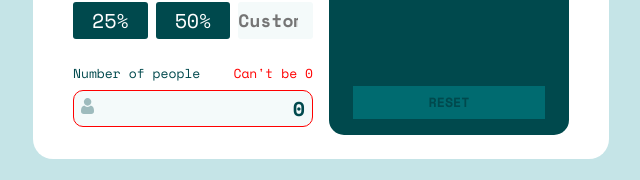
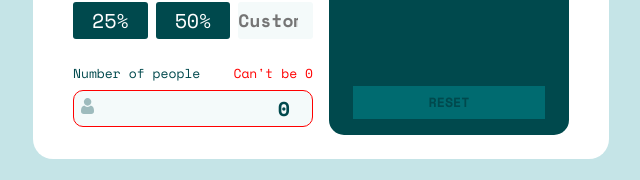
Before and after one commit to ripterdust/TipCalculator, a React (Create React App) app: page / in a window 1280 px wide. Shown: the part 468-648 px from the top of the page, without its empty margins (319-959 px from the left). Built offline with nearby package versions, Linux system fonts and the light colour scheme.

Commit message:
cambiando el input de text a number

```diff
--- a/src/components/Options.js
+++ b/src/components/Options.js
@@ -53,7 +53,7 @@ export const Options = ({ setData }) => {
             <div className="inputs people">
                 <span>Number of people { people <= 0 ? <span className='red'>Can't be 0</span> : '' } </span>
                 <div className="">
-                    <input type="text"
+                    <input type="number"
                     name='people'
                     value={people}
                     onChange={handleInput}
```
